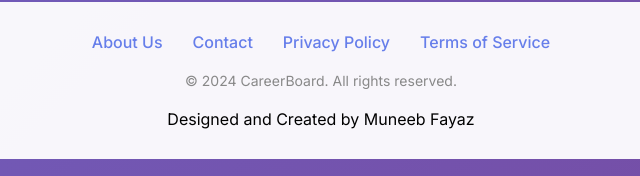
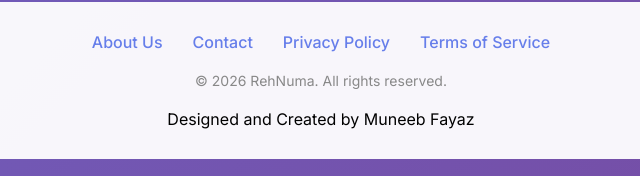
Before and after one commit to Muneeb-Fayaz/rehnuma-jobPortal, a plain HTML site: page index.html in a window 1280 px wide. Shown: the part 2347-2523 px from the top of the page, 319-959 px from the left. Drawn offline with Linux system fonts and the light colour scheme.

Commit message:
Update index.html
changed the copyright and time of deployment to 2026 and changed the name from career board to RehNuma

```diff
--- a/index.html
+++ b/index.html
@@ -622,7 +622,7 @@
         <a href="#">Privacy Policy</a>
         <a href="#">Terms of Service</a>
       </div>
-      <p class="copyright">© 2024 CareerBoard. All rights reserved.</p>
+      <p class="copyright">© 2026 RehNuma. All rights reserved.</p>
       <br>
       <p>Designed and Created by Muneeb Fayaz</p>
     </footer>
```
